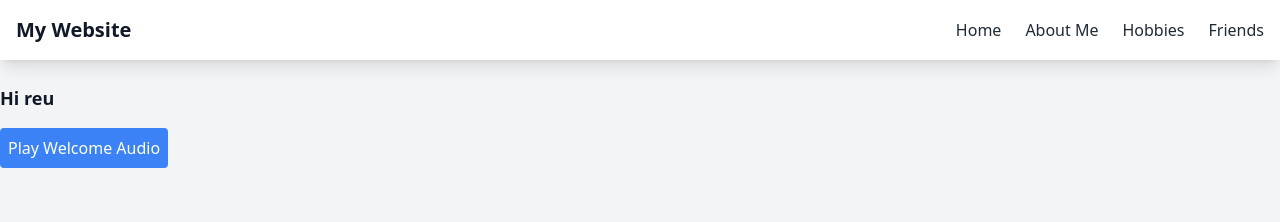
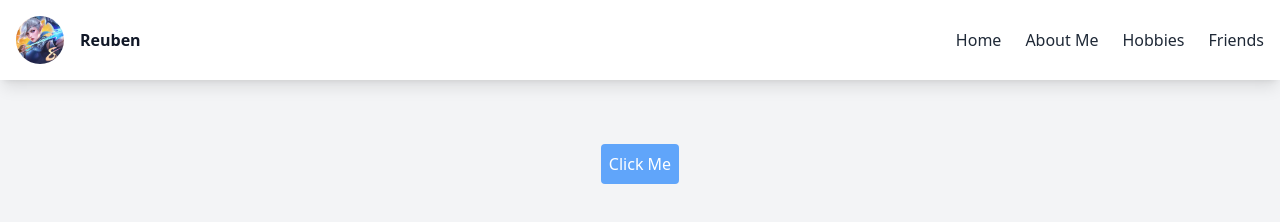
Before and after one commit to Reyuuuuuu/about_me, a website: page index.html in a window 1280 px wide. Drawn offline with nearby package versions, Linux system fonts and the light colour scheme; files that its build step writes are made by us from their sources.

Commit message:
feat: nav fixed

```diff
--- a/index.html
+++ b/index.html
@@ -5,62 +5,84 @@
     <meta name="viewport" content="width=device-width, initial-scale=1.0" />
     <title>About Me</title>
     <link rel="icon" type="image/x-icon" href="assets/favico.ico" />
-    <link href="dist/output.css" rel="stylesheet">
+    <link href="dist/output.css" rel="stylesheet" />
   </head>
   <body class="bg-gray-100 text-gray-900">
-
-    <!-- Responsive Navbar -->
     <nav class="bg-white shadow-lg">
       <div class="container mx-auto px-4">
         <div class="flex justify-between items-center py-4">
-          <!-- Logo / Branding -->
-          <div class="text-xl font-bold">My Website</div>
+          <div class="flex items-center">
+            <img class="w-12 h-12 rounded-full" src="assets/wallpaper/ml.jpg" alt="logo">
+            <div class="pl-4 text-md font-bold">Reuben</div>
+          </div>
 
-          <!-- Links - Hidden in mobile, visible in desktop -->
           <div class="hidden md:flex space-x-6">
             <a href="#" class="text-gray-800 hover:text-blue-500">Home</a>
-            <a href="#about" class="text-gray-800 hover:text-blue-500">About Me</a>
-            <a href="#hobbies" class="text-gray-800 hover:text-blue-500">Hobbies</a>
-            <a href="#friends" class="text-gray-800 hover:text-blue-500">Friends</a>
+            <a href="#about" class="text-gray-800 hover:text-blue-500"
+              >About Me</a
+            >
+            <a href="#hobbies" class="text-gray-800 hover:text-blue-500"
+              >Hobbies</a
+            >
+            <a href="#friends" class="text-gray-800 hover:text-blue-500"
+              >Friends</a
+            >
           </div>
 
-          <!-- Hamburger Menu - Visible on mobile -->
           <div class="md:hidden">
             <button id="navToggle" class="text-gray-800 focus:outline-none">
-              <svg class="w-6 h-6" xmlns="http://www.w3.org/2000/svg" fill="none" viewBox="0 0 24 24" stroke="currentColor">
-                <path stroke-linecap="round" stroke-linejoin="round" stroke-width="2" d="M4 6h16M4 12h16M4 18h16"></path>
+              <svg
+                class="w-6 h-6"
+                xmlns="http://www.w3.org/2000/svg"
+                fill="none"
+                viewBox="0 0 24 24"
+                stroke="currentColor"
+              >
+                <path
+                  stroke-linecap="round"
+                  stroke-linejoin="round"
+                  stroke-width="2"
+                  d="M4 6h16M4 12h16M4 18h16"
+                ></path>
               </svg>
             </button>
           </div>
         </div>
 
-        <!-- Mobile Menu - Hidden by default -->
         <div id="mobileMenu" class="hidden md:hidden">
-          <a href="#" class="block py-2 px-4 text-gray-800 hover:bg-gray-100">Home</a>
-          <a href="#about" class="block py-2 px-4 text-gray-800 hover:bg-gray-100">About Me</a>
-          <a href="#hobbies" class="block py-2 px-4 text-gray-800 hover:bg-gray-100">Hobbies</a>
-          <a href="#friends" class="block py-2 px-4 text-gray-800 hover:bg-gray-100">Friends</a>
+          <a href="#" class="block py-2 px-4 text-gray-800 hover:bg-gray-100"
+            >Home</a
+          >
+          <a
+            href="#about"
+            class="block py-2 px-4 text-gray-800 hover:bg-gray-100"
+            >About Me</a
+          >
+          <a
+            href="#hobbies"
+            class="block py-2 px-4 text-gray-800 hover:bg-gray-100"
+            >Hobbies</a
+          >
+          <a
+            href="#friends"
+            class="block py-2 px-4 text-gray-800 hover:bg-gray-100"
+            >Friends</a
+          >
         </div>
       </div>
     </nav>
 
-    <div class="container mx-auto mt-6">
-      <p class="text-lg font-semibold">Hi reu</p>
-      <button id="playButton" class="mt-4 p-2 bg-blue-500 text-white rounded">Play Welcome Audio</button>
+    <div class="container mx-auto mt-6 p-6">
+      <div class="flex justify-center">
+        <button id="playButton" class="mt-4 p-2 bg-blue-400 text-white rounded">
+          Click Me
+        </button>
+      </div>
     </div>
 
     <audio id="welcomeAudio" src="assets/music/welcome-ml.mp3"></audio>
 
     <script src="js/welcome.js"></script>
-
-    <script>
-      // Toggle mobile menu visibility
-      const navToggle = document.getElementById('navToggle');
-      const mobileMenu = document.getElementById('mobileMenu');
-
-      navToggle.addEventListener('click', () => {
-        mobileMenu.classList.toggle('hidden');
-      });
-    </script>
+    <script src="js/nav.js"></script>
   </body>
 </html>
--- /dev/null
+++ b/js/nav.js
@@ -0,0 +1,6 @@
+const navToggle = document.getElementById("navToggle");
+const mobileMenu = document.getElementById("mobileMenu");
+
+navToggle.addEventListener("click", () => {
+  mobileMenu.classList.toggle("hidden");
+});
```
Also changed, not shown: assets/wallpaper/ml.jpg (added).
